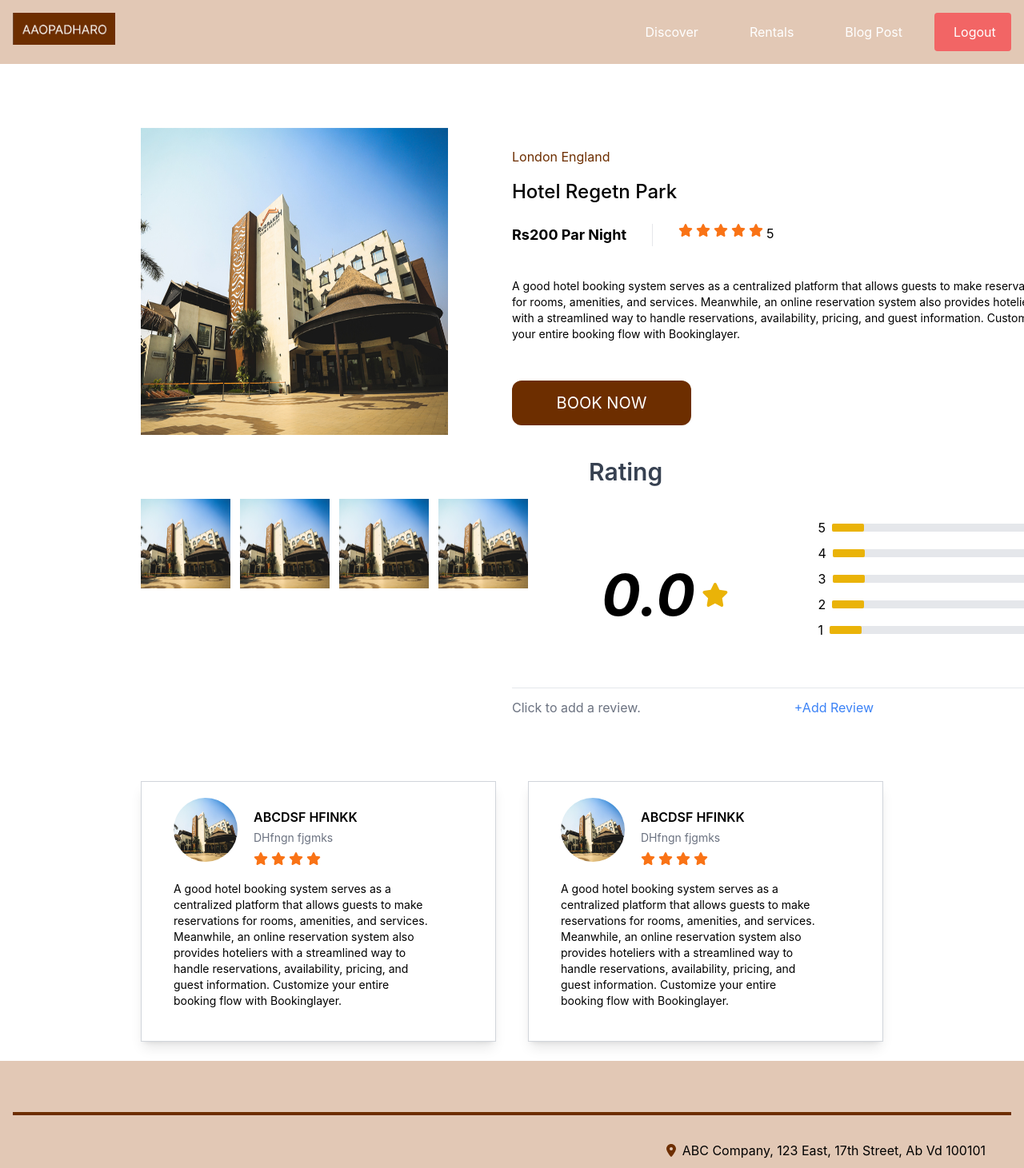
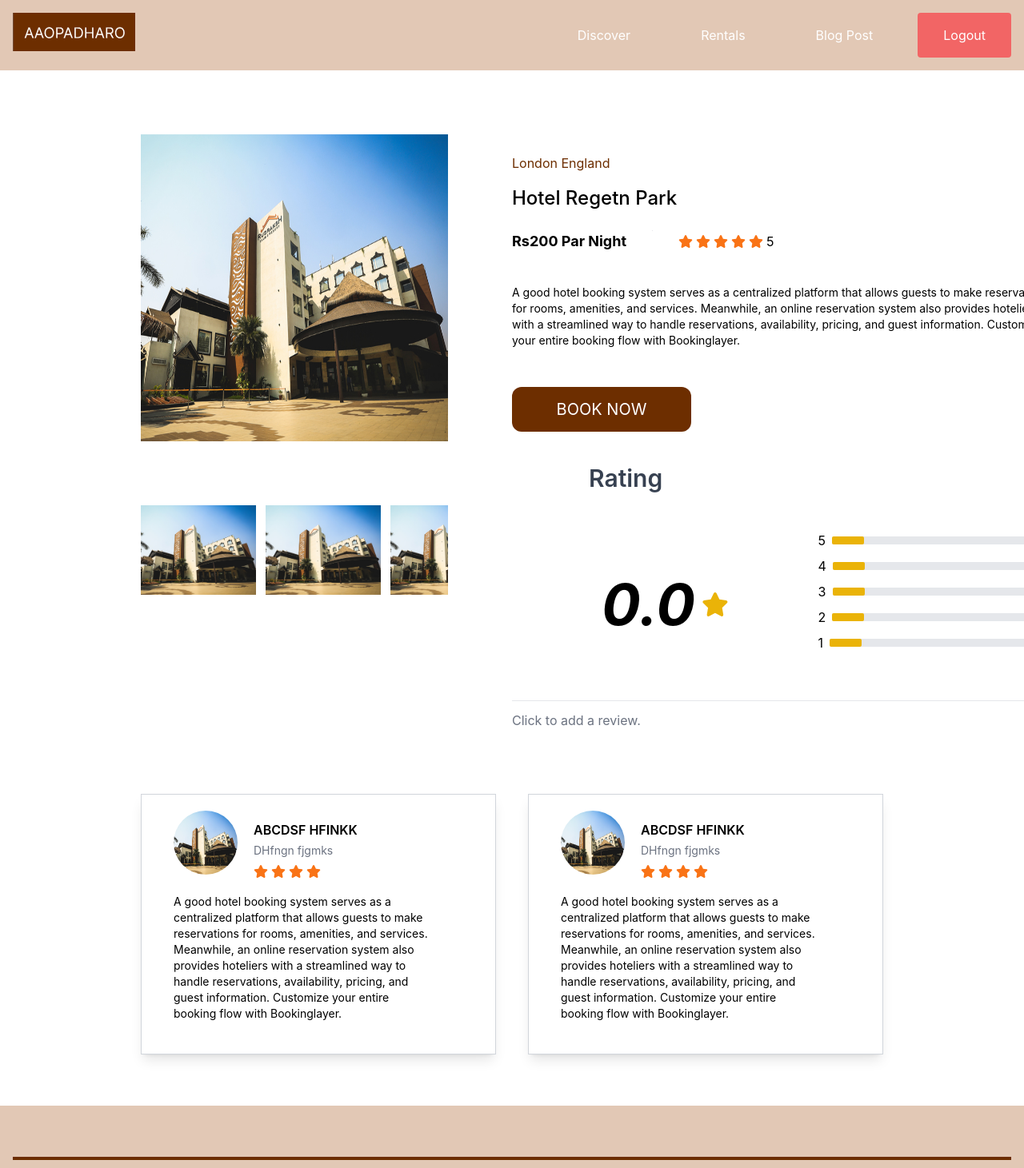
Before and after one commit to Poojagoyal99/Internproj, a React (Create React App) app: page /hotel-details in a window 1280 px wide. Shown: the top 1461 px of the page at 80% size. Built offline with nearby package versions, Linux system fonts and the light colour scheme.

Commit message:
added files

```diff
--- a/src/components/Navbar.js
+++ b/src/components/Navbar.js
@@ -13,47 +13,51 @@ const Navbar = ({ navigateToAbout1, navigateToAbout2, navigateToAbout, navigateT
       <div className="container mx-auto flex flex-wrap justify-between items-center">
         <div className="text-white text-lg font-bold">
           <button onClick={navigateToAbout2}>
-            <img src={logo} alt="logoImage" className="h-8 md:h-10" />
+            <img src={logo} alt="logoImage" className="h-8 md:h-10 lg:h-12" />
           </button>
         </div>
         <div className="md:hidden">
           <button
             id="menu-button"
             className="text-white focus:outline-none"
-            onClick={toggleMenu}>
+            onClick={toggleMenu}
+          >
             <svg
               className="w-6 h-6"
               fill="none"
               stroke="currentColor"
               viewBox="0 0 24 24"
-              xmlns="http://www.w3.org/2000/svg">
+              xmlns="http://www.w3.org/2000/svg"
+            >
               <path
                 strokeLinecap="round"
                 strokeLinejoin="round"
                 strokeWidth="2"
-                d="M4 6h16M4 12h16m-7 6h7"></path>
+                d="M4 6h16M4 12h16m-7 6h7"
+              ></path>
             </svg>
           </button>
         </div>
-        <div className="hidden md:flex md:space-x-4 mt-4 md:mt-0 w-full md:w-auto">
+        <div className="hidden md:flex md:space-x-4 lg:space-x-6 mt-4 md:mt-0 w-full md:w-auto">
           <button
-            className="text-white hover:text-gray-400 px-4 py-2 md:px-6"
-            onClick={navigateToAbout}>
+            className="text-white hover:text-gray-400 px-4 py-2 md:px-6 lg:px-8"
+            onClick={navigateToAbout}
+          >
             Discover
           </button>
           <button
-            className="text-white hover:text-gray-400 px-4 py-2 md:px-6"
+            className="text-white hover:text-gray-400 px-4 py-2 md:px-6 lg:px-8"
             onClick={navigateToAbout3}
           >
             Rentals
           </button>
           <button
-            className="text-white hover:text-gray-400 px-4 py-2 md:px-6"
+            className="text-white hover:text-gray-400 px-4 py-2 md:px-6 lg:px-8"
             onClick={navigateToAbout1}
           >
             Blog Post
           </button>
-          <button className="bg-customPeach text-white px-4 py-2 md:px-6 md:py-3 rounded mt-2 md:mt-0 w-24 text-center">
+          <button className="bg-customPeach text-white px-4 py-2 md:px-6 lg:px-8 md:py-3 lg:py-4 rounded mt-2 md:mt-0 w-full lg:w-auto text-center">
             Logout
           </button>
         </div>
@@ -76,7 +80,7 @@ const Navbar = ({ navigateToAbout1, navigateToAbout2, navigateToAbout, navigateT
           >
             Blog Post
           </button>
-          <button className="block bg-customPeach text-white px-4 py-2 rounded mt-2 w-24 text-center">
+          <button className="block bg-customPeach text-white px-4 py-2 rounded mt-2 w-full lg:w-auto text-center">
             Logout
           </button>
         </div>
--- a/src/list/discover/HotelDetail.js
+++ b/src/list/discover/HotelDetail.js
@@ -5,25 +5,29 @@ import { faStar } from "@fortawesome/free-solid-svg-icons";
 const HotelDetail = () => {
   return (
     <>
-      <div className="flex ml-44 my-20">
-        <div>
-          <div className="max-h-full w-full">
-            <img src={CardImg} alt="hotelimage" className="h-96 min-w-96" />
+      <div className="flex flex-col xl:flex-row lg:mx-56 xl:ml-44 my-10 xl:my-20">
+        <div className="flex flex-col items-center lg:items-start">
+          <div className="max-h-full w-full lg:w-auto">
+            <img src={CardImg} alt="hotelimage" className="h-64 lg:h-96 w-full lg:min-w-96" />
           </div>
-          <div className="flex space-x-3 mt-20">
-            <img src={CardImg} alt="hotelimage" className="h-28 w-28"></img>
-            <img src={CardImg} alt="hotelimage" className="h-28 w-28"></img>
-            <img src={CardImg} alt="hotelimage" className="h-28 w-28"></img>
-            <img src={CardImg} alt="hotelimage" className="h-28 w-28"></img>
+          <div className="flex space-x-3 mt-10 lg:mt-20 overflow-x-auto">
+            {[...Array(4)].map((_, i) => (
+              <img
+                key={i}
+                src={CardImg}
+                alt="hotelimage"
+                className="h-24 w-20 lg:h-36 lg:w-36 xl:h-28 xl:h-28"
+              />
+            ))}
           </div>
         </div>
-        <div className="mt-6 ml-20">
+        <div className="mt-6 lg:ml-20 px-6 lg:px-0">
           <p className="text-customBrown text-base">London England</p>
-          <h1 className="font-medium text-2xl mt-4">Hotel Regetn Park</h1>
-          <div className="flex space-x-8 mt-6">
+          <h1 className="font-medium text-xl lg:text-2xl mt-2 lg:mt-4">Hotel Regetn Park</h1>
+          <div className="flex flex-col lg:flex-row space-y-4 lg:space-y-0 lg:space-x-8 mt-6">
             <h2 className="font-bold text-lg">Rs200 Par Night</h2>
-            <div className="bg-gray-200 h-30 w-px"></div>
-            <div className="flex">
+            <div className="bg-gray-200 h-px lg:h-30 lg:w-px"></div>
+            <div className="flex items-center">
               {[...Array(5)].map((_, i) => (
                 <FontAwesomeIcon
                   key={i}
@@ -34,7 +38,7 @@ const HotelDetail = () => {
               <p>5</p>
             </div>
           </div>
-          <p className="text-sm mt-10 mr-20">
+          <p className="text-sm mt-6 lg:mt-10 lg:mr-20">
             A good hotel booking system serves as a centralized platform that
             allows guests to make reservations for rooms, amenities, and
             services. Meanwhile, an online reservation system also provides
@@ -42,75 +46,50 @@ const HotelDetail = () => {
             availability, pricing, and guest information. Customize your entire
             booking flow with Bookinglayer.
           </p>
-          <button className="bg-customBrown text-white font-normal text-xl h-14 w-56 rounded-xl mt-12">
+          <button className="bg-customBrown text-white font-normal text-xl h-12 lg:h-14 w-full lg:w-56 rounded-xl mt-6 lg:mt-12">
             BOOK NOW
           </button>
-          <h1 className="font-semibold text-3xl mt-10 ml-24 text-gray-700">
+          <h1 className="font-semibold text-2xl lg:text-3xl mt-10 lg:ml-24 text-gray-700">
             Rating
           </h1>
-          <div className="flex ml-28">
-            <div className="flex items-center font-bold text-7xl mt-10">
+          <div className="flex flex-col lg:flex-row xl:ml-28">
+            <div className="flex items-center font-bold text-5xl lg:text-7xl mt-6 lg:mt-10">
               <i className="mr-2">0.0</i>
               <FontAwesomeIcon
                 icon={faStar}
-                className="text-yellow-500 text-3xl"
+                className="text-yellow-500 text-2xl lg:text-3xl"
               />
             </div>
-            <div className="ml-28 my-10">
-              <div class="flex items-center">
-                <span class="mr-2">5</span>
-                <div class="w-80 bg-gray-200 rounded-sm h-2.5 dark:bg-gray-700">
-                  <div class="bg-yellow-500 h-2.5 rounded-sm w-10"></div>
+            <div className="ml-0 lg:ml-28 my-6 lg:my-10">
+              {[...Array(5)].map((_, i) => (
+                <div key={i} className="flex items-center mt-2">
+                  <span className="mr-2">{5 - i}</span>
+                  <div className="w-full lg:w-80 bg-gray-200 rounded-sm h-2.5 dark:bg-gray-700">
+                    <div className="bg-yellow-500 h-2.5 rounded-sm w-10"></div>
                   </div>
-                <span class="ml-2">0.0%</span>
+                  <span className="ml-2">0.0%</span>
                 </div>
-              <div class="flex items-center mt-2">
-                <span class="mr-2">4</span>
-                <div class="w-80 bg-gray-200 rounded-sm h-2.5 dark:bg-gray-700">
-                  <div class="bg-yellow-500 h-2.5 rounded-sm w-10"></div>
+              ))}
             </div>
-                <span class="ml-2">0.0%</span>
           </div>
-              <div class="flex items-center mt-2">
-                <span class="mr-2">3</span>
-                <div class="w-80 bg-gray-200 rounded-sm h-2.5 dark:bg-gray-700">
-                  <div class="bg-yellow-500 h-2.5 rounded-sm w-10"></div>
-                </div>
-                <span class="ml-2">0.0%</span>
-              </div>
-              <div class="flex items-center mt-2">
-                <span class="mr-2">2</span>
-                <div class="w-80 bg-gray-200 rounded-sm h-2.5 dark:bg-gray-700">
-                  <div class="bg-yellow-500 h-2.5 rounded-sm w-10"></div>
-                </div>
-                <span class="ml-2">0.0%</span>
-              </div>
-              <div class="flex items-center mt-2">
-                <span class="mr-2">1</span>
-                <div class="w-80 bg-gray-200 rounded-sm h-2.5 dark:bg-gray-700">
-                  <div class="bg-yellow-500 h-2.5 rounded-sm w-10"></div>
-                </div>
-                <span class="ml-2">0.0%</span>
+          <hr className="mt-5"></hr>
+          <div className="text-gray-500 mt-3 flex flex-col lg:flex-row justify-between">
+            Click to add a review.
+            <button className="text-blue-500">+Add Review</button>
           </div>
         </div>
       </div>
 
-          <hr className="mt-5"></hr>
-          <div className="text-gray-500 mt-3">
-            Click to add a review.
-            <button className="text-blue-500 ml-48">+Add Review</button>
-          </div>
-        </div>
-      </div>
-      <div className="flex mx-44 space-x-10">
-        <div className="min:h-72 w-3/6 border border-gray-300 shadow-lg">
-          <div className="flex ml-10 my-5">
+      <div className="flex flex-col lg:flex-row lg:mx-44 space-y-6 lg:space-y-0 lg:space-x-10 my-10">
+        {[...Array(2)].map((_, i) => (
+          <div key={i} className="min:h-72 w-full lg:w-3/6 border border-gray-300 shadow-lg">
+            <div className="flex ml-5 lg:ml-10 my-5">
               <img
                 src={CardImg}
                 alt="profilepic"
-              className="h-20 w-20 rounded-full"
-            ></img>
-            <div className="ml-5 mt-3">
+                className="h-16 w-16 lg:h-20 lg:w-20 rounded-full"
+              />
+              <div className="ml-3 lg:ml-5 mt-3">
                 <h1 className="font-semibold">ABCDSF HFINKK</h1>
                 <p className="text-sm text-gray-500 pt-1">DHfngn fjgmks</p>
                 <div className="flex pt-2">
@@ -124,7 +103,7 @@ const HotelDetail = () => {
                 </div>
               </div>
             </div>
-          <p className="text-sm ml-10 mb-10 mr-20">
+            <p className="text-sm ml-5 lg:ml-10 mb-10 mr-5 lg:mr-20">
               A good hotel booking system serves as a centralized platform that
               allows guests to make reservations for rooms, amenities, and
               services. Meanwhile, an online reservation system also provides
@@ -133,36 +112,7 @@ const HotelDetail = () => {
               booking flow with Bookinglayer.
             </p>
           </div>
-        <div className="min:h-72 w-3/6 border border-gray-300 shadow-lg">
-          <div className="flex ml-10 my-5">
-            <img
-              src={CardImg}
-              alt="profilepic"
-              className="h-20 w-20 rounded-full"
-            ></img>
-            <div className="ml-5 mt-3">
-              <h1 className="font-semibold">ABCDSF HFINKK</h1>
-              <p className="text-sm text-gray-500 pt-1">DHfngn fjgmks</p>
-              <div className="flex pt-2">
-                {[...Array(4)].map((_, i) => (
-                  <FontAwesomeIcon
-                    key={i}
-                    icon={faStar}
-                    className="text-orange-500 mr-1"
-                  />
         ))}
-              </div>
-            </div>
-          </div>
-          <p className="text-sm ml-10 mb-10 mr-20">
-            A good hotel booking system serves as a centralized platform that
-            allows guests to make reservations for rooms, amenities, and
-            services. Meanwhile, an online reservation system also provides
-            hoteliers with a streamlined way to handle reservations,
-            availability, pricing, and guest information. Customize your entire
-            booking flow with Bookinglayer.
-          </p>
-        </div>
       </div>
     </>
   );
```
Lines whose indentation alone changed are shown as unchanged.
